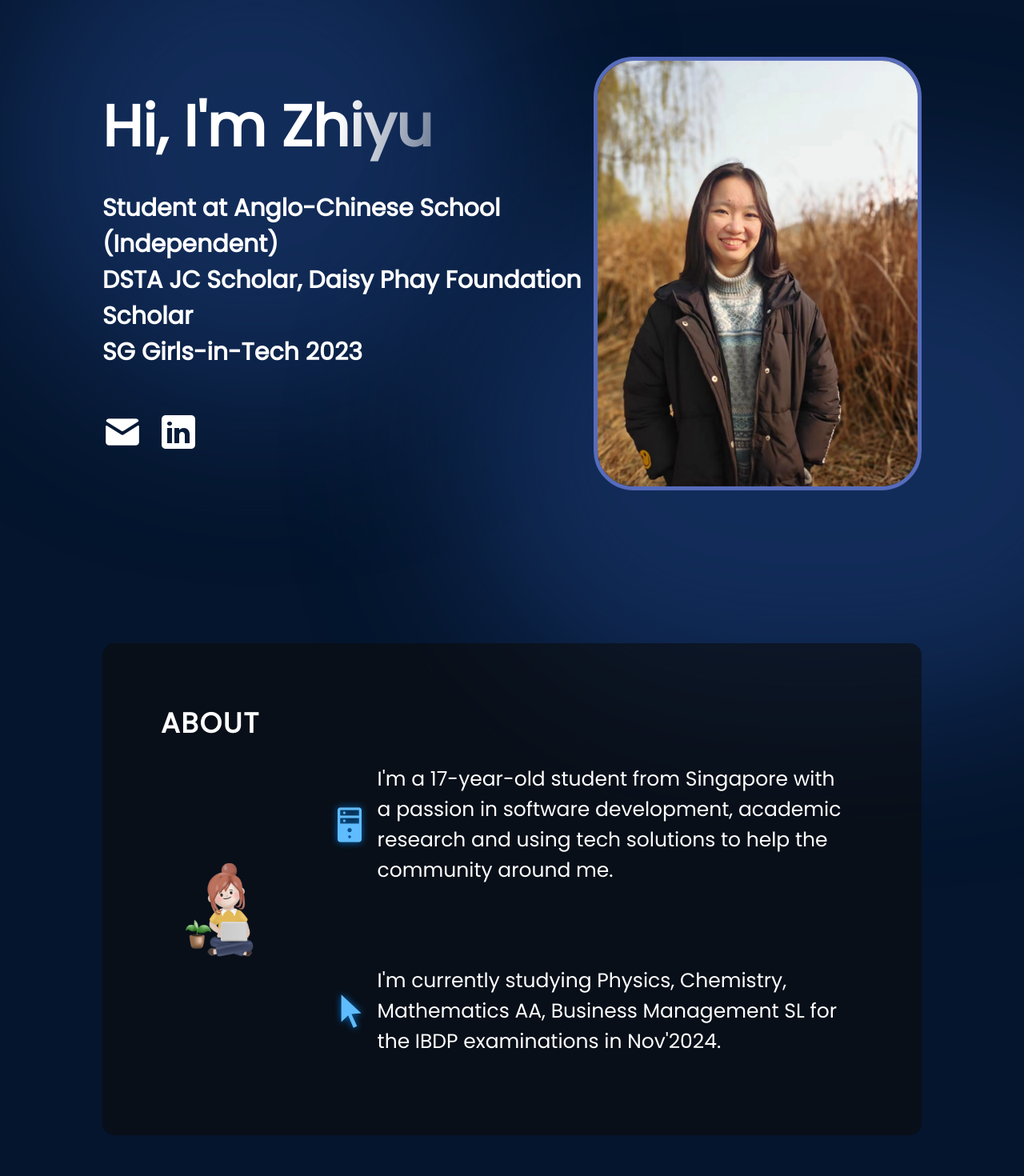
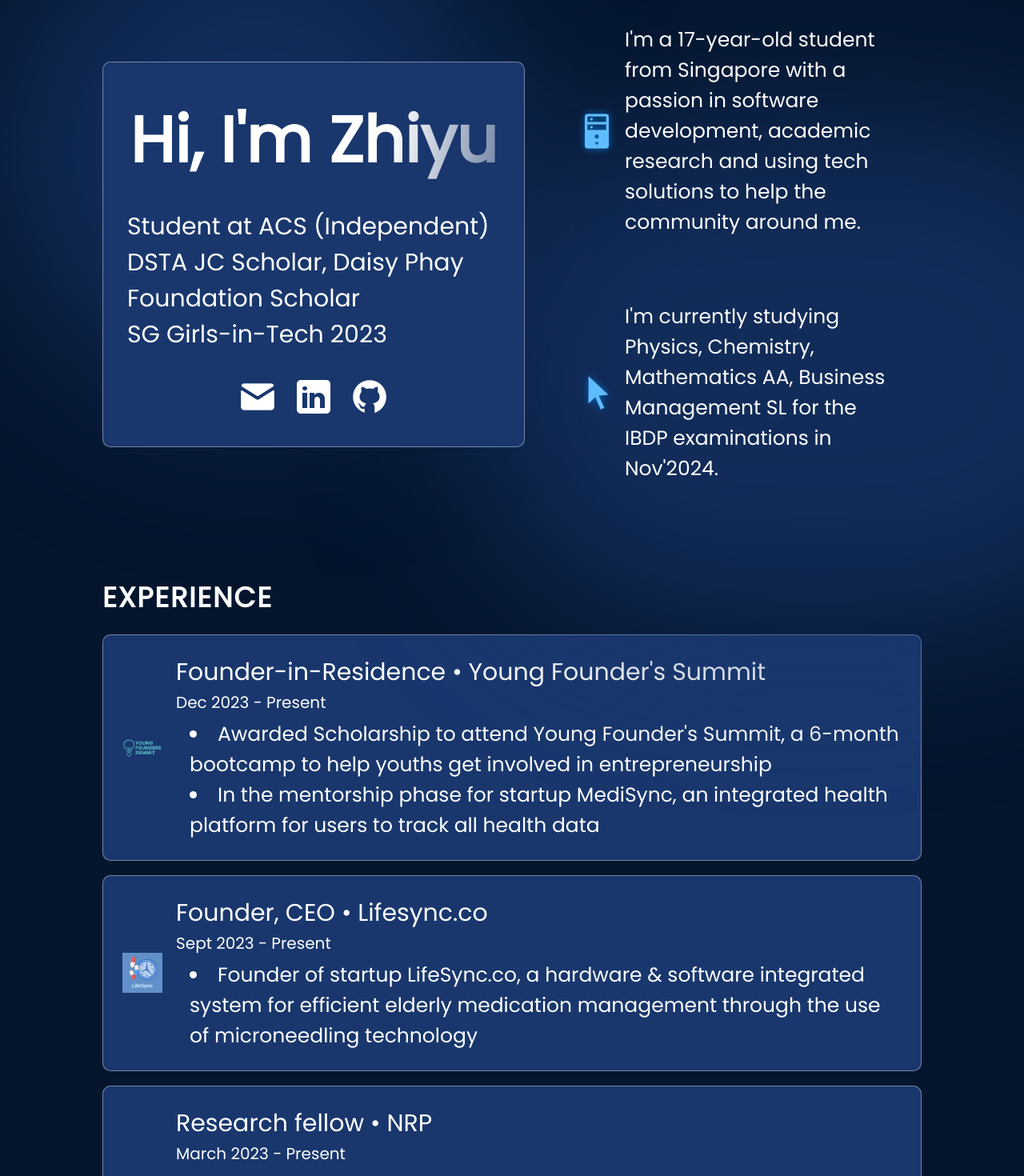
Before and after one commit to zhxyu019/mazhiyu, a React (Vite) app: page / in a window 1280 px wide. Shown: the part 160-1630 px from the top of the page at 80% size. Built offline with nearby package versions, Linux system fonts and the light colour scheme.

Commit message:
changed hero div

```diff
--- a/src/App.jsx
+++ b/src/App.jsx
@@ -1,5 +1,4 @@
 import styles from "./App.module.css";
-import { About } from "./components/About/About";
 import { Contact } from "./components/Contact/Contact";
 import { Skills } from "./components/Skills/Skills";
 import { Experience } from "./components/Experience/Experience";
@@ -12,7 +11,6 @@ function App() {
     <div className={styles.App}>
       <Navbar />
       <Hero />
-      <About />
       <Experience />
       <Projects />
       <Skills />
--- a/src/components/About/About.jsx
+++ /dev/null
@@ -1,37 +0,0 @@
-import React from "react";
-
-import styles from "./About.module.css";
-import { getImageUrl } from "../../utils";
-
-export const About = () => {
-  return (
-    <section className={styles.container} id="about">
-      <h2 className={styles.title}>About</h2>
-      <div className={styles.content}>
-        <img
-          src={getImageUrl("about/aboutImage.png")}
-          alt="Me sitting with a laptop"
-          className={styles.aboutImage}
-        />
-        <ul className={styles.aboutItems}>
-          <li className={styles.aboutItem}>
-            <img src={getImageUrl("about/serverIcon.png")} alt="Cursor icon" />
-            <div className={styles.aboutItemText}>
-              <p>
-              I'm a 17-year-old student from Singapore with a passion in software development, academic research and using tech solutions to help the community around me.
-              </p>
-            </div>
-          </li>
-          <li className={styles.aboutItem}>
-            <img src={getImageUrl("about/cursorIcon.png")} alt="UI icon" />
-            <div className={styles.aboutItemText}>
-              <p>
-                I'm currently studying Physics, Chemistry, Mathematics AA, Business Management SL for the IBDP examinations in Nov'2024.
-              </p>
-            </div>
-          </li>
-        </ul>
-      </div>
-    </section>
-  );
-};
--- a/src/components/About/About.module.css
+++ /dev/null
@@ -1,92 +0,0 @@
-@import "../../vars.css";
-
-.container {
-  position: relative;
-  background-color: rgba(12, 12, 12, 0.6);
-  border-radius: 15px;
-  padding: 73px;
-  margin-top: 129px;
-  z-index: 1;
-  margin-left: 10%;
-  margin-right: 10%;
-}
-
-.title {
-  color: var(--color-text);
-  font-size: 35px;
-  font-weight: 700;
-  letter-spacing: 1.75px;
-  text-transform: uppercase;
-}
-
-.content {
-  display: flex;
-  flex-direction: row;
-  align-items: center;
-}
-
-.aboutImage {
-  width: 20%;
-}
-
-.aboutItems {
-  color: var(--color-text);
-  display: flex;
-  flex-direction: column;
-  gap: 50px;
-}
-
-.aboutItem {
-  display: flex;
-  flex-direction: row;
-  align-items: center;
-  border-radius: 20px;
-  list-style: none;
-  padding: 25px;
-  background-image: linear-gradient(
-    90deg,
-    rgba(165, 215, 232, 0.42) 0%,
-    rgba(255, 255, 255, 0) 100%
-  );
-  background-size: 0 100%;
-  background-repeat: no-repeat;
-  transition: 0.4s;
-}
-
-.aboutItem:hover {
-  background-size: 100% 100%;
-}
-
-.aboutItem h3 {
-  font-size: 25px;
-  font-weight: 600;
-}
-
-.aboutItem p {
-  font-size: 25px;
-}
-
-@media screen and (max-width: 830px) {
-  .container {
-    background-color: transparent;
-    padding-left: 0;
-    padding-right: 0;
-  }
-
-  .content {
-    flex-direction: column;
-  }
-
-  .aboutImage {
-    display: none;
-  }
-
-  .aboutItems {
-    margin-top: 29px;
-  }
-
-  .aboutItem {
-    padding-left: 0;
-    padding-right: 0;
-  }
-}
--- a/src/components/Experience/Experience.module.css
+++ b/src/components/Experience/Experience.module.css
@@ -5,6 +5,7 @@
   margin-top: 79px;
   margin-left: 10%;
   margin-right: 10%;
+  z-index: 1;
 }
 
 .title {
--- a/src/components/Hero/Hero.jsx
+++ b/src/components/Hero/Hero.jsx
@@ -7,16 +7,12 @@ export const Hero = () => {
   return (
     <section className={styles.container}>
       <div className={styles.content}>
-        <h1 className={styles.title}>Hi, I'm Zhiyu</h1>
+        <h1 className={styles.title}>Hi, I'm <span>Zhiyu </span></h1>
         <p className={styles.description}>
-        Student at Anglo-Chinese School (Independent) <br></br>
+        Student at ACS (Independent) <br></br>
         DSTA JC Scholar, Daisy Phay Foundation Scholar <br></br>
         SG Girls-in-Tech 2023
         </p>
-
-        {/* <a href="mailto:zhiyuma2006@gmail.com" className={styles.contactBtn}>
-          Contact Me
-        </a> */}
 
         <ul className={styles.links}>
           <li className={styles.link}>
@@ -32,14 +28,44 @@ export const Hero = () => {
               />
             </a>
           </li>
+          <li className={styles.link}>
+            <a href="https://www.github.com/zhxyu019">
+              <img
+                src={getImageUrl("contact/githubIcon.png")}
+                alt="Github icon"
+              />
+            </a>
+          </li>
         </ul>
+      </div>
 
+      <div className={styles.content2}>
+        <ul className={styles.aboutItems}>
+          <li className={styles.aboutItem}>
+            <img src={getImageUrl("about/serverIcon.png")} alt="Cursor icon" />
+            <div className={styles.aboutItemText}>
+              <p>
+              I'm a 17-year-old student from Singapore with a passion in software development, academic research and using tech solutions to help the community around me.
+              </p>
+            </div>
+          </li>
+          <li className={styles.aboutItem}>
+            <img src={getImageUrl("about/cursorIcon.png")} alt="UI icon" />
+            <div className={styles.aboutItemText}>
+              <p>
+                I'm currently studying Physics, Chemistry, Mathematics AA, Business Management SL for the IBDP examinations in Nov'2024.
+              </p>
+            </div>
+          </li>
+        </ul>
       </div>
-      <img
+
+      {/* <img
         src={getImageUrl("hero/heroImage.png")}
         alt="Hero image of me"
         className={styles.heroImg}
-      />
+      /> */}
+
       <div className={styles.topBlur} />
       <div className={styles.bottomBlur} />
     </section>
--- a/src/components/Hero/Hero.module.css
+++ b/src/components/Hero/Hero.module.css
@@ -11,19 +11,28 @@
   margin-right: 10%;
 }
 
+.content, .content2{
+  flex: 1;
+}
+
 .content {
   display: flex;
   flex-direction: column;
-  align-items: flex-start;
   color: var(--color-text);
   z-index: 1;
-  margin: 10% auto;
+  margin: 8% auto;
+  border: 1px solid rgba(255,255,255,0.4);
+  border-radius: 10px;
+  background: #19376d;
+  padding: 30px;
+  align-items: center;
 }
 
 .title {
-  font-size: 72px;
+  font-size: 80px;
   margin-bottom: 33px;
   font-family: var(--font-roboto);
+  align-items: center;
   background: linear-gradient(
     100deg,
     rgba(255, 255, 255, 1) 70%,
@@ -35,25 +44,14 @@
   animation-duration: 3s;
   animation-iteration-count: infinite;
   animation-timing-function: ease-in-out;
+  justify-content: center;
 }
 
 .description {
   font-size: 30px;
   font-family: var(--font-roboto);
-  font-weight: bolder !important;
-  margin-bottom: 52px;
+  margin-bottom: 30px;
 }
-
-/* .contactBtn {
-  text-decoration: none;
-  background-color: var(--color-primary);
-  color: var(--color-text);
-  border-radius: 100px;
-  font-size: 30px;
-  font-weight: 600;
-  padding: 17px 26px;
-  box-shadow: 0 0 4px 0 rgba(0, 0, 0, 0.25);
-} */
 
 .links {
   display: flex;
@@ -61,7 +59,6 @@
   align-items: flex-start;
   list-style: none;
   gap: 20px;
-
 }
 
 .link {
@@ -69,16 +66,50 @@
   align-items: center;
 }
 
-.heroImg {
-  width: 40%;
+
+.content2 {
+  display: flex;
+  flex-direction: row;
+  align-items: center;
   z-index: 1;
-  border-radius: 50px;
-  animation-name: floating;
-  animation-duration: 3s;
-  animation-iteration-count: infinite;
-  animation-timing-function: ease-in-out;
-  border: 5px solid var(--color-primary);
-  margin: 0% auto;
+  margin-left: 30px;
+}
+
+.aboutItems {
+  color: var(--color-text);
+  display: flex;
+  flex-direction: column;
+  gap: 30px;
+}
+
+.aboutItem {
+  display: flex;
+  flex-direction: row;
+  align-items: center;
+  border-radius: 20px;
+  list-style: none;
+  padding: 25px;
+  background-image: linear-gradient(
+    90deg,
+    rgba(165, 215, 232, 0.42) 0%,
+    rgba(255, 255, 255, 0) 100%
+  );
+  background-size: 0 100%;
+  background-repeat: no-repeat;
+  transition: 0.4s;
+}
+
+.aboutItem:hover {
+  background-size: 100% 100%;
+}
+
+.aboutItem h3 {
+  font-size: 25px;
+  font-weight: 600;
+}
+
+.aboutItem p {
+  font-size: 25px;
 }
 
 @keyframes floating {
@@ -113,7 +144,7 @@
   height: 50vw;
   min-width: 350px;
   min-width: 250px;
-  top: 246px;
+  top: 150px;
   right: -25vw;
   border-radius: 764px;
   background: rgba(25, 55, 109, 0.7);
@@ -123,10 +154,31 @@
 
 @media screen and (max-width: 830px) {
   .container {
-    flex-direction: column-reverse;
+    flex-direction: column;
   }
 
   .content {
     align-items: center;
   }
+
+  .aboutItems {
+    margin-top: 29px;
+  }
+
+  .aboutItem {
+    padding-left: 0;
+    padding-right: 0;
+  }
 }
+
+/* .heroImg {
+  width: 40%;
+  z-index: 1;
+  border-radius: 50px;
+  animation-name: floating;
+  animation-duration: 3s;
+  animation-iteration-count: infinite;
+  animation-timing-function: ease-in-out;
+  border: 5px solid var(--color-primary);
+  margin: 0% auto;
+} */
--- a/src/components/Navbar/Navbar.module.css
+++ b/src/components/Navbar/Navbar.module.css
@@ -12,7 +12,7 @@
 
 .title {
   font-size: 30px;
-  font-weight: 600;
+  font-weight: 700;
   text-decoration: none;
   color: var(--color-text);
 }
--- a/src/index.css
+++ b/src/index.css
@@ -2,7 +2,7 @@
   box-sizing: border-box;
   margin: 0;
   padding: 0;
-  font-family: "Poppins", Arial, Helvetica, sans-serif;
+  font-family: "Poppins", sans-serif;
 }
 
 html {
--- a/src/vars.css
+++ b/src/vars.css
@@ -1,6 +1,7 @@
 :root {
   /* Colours */
   --color-text: #fff;
+  --color-light-text: #8ba1fb;
   --color-primary: #576cbc;
   --color-secondary: #19376d;
   --color-dark: #0b2447;
```
